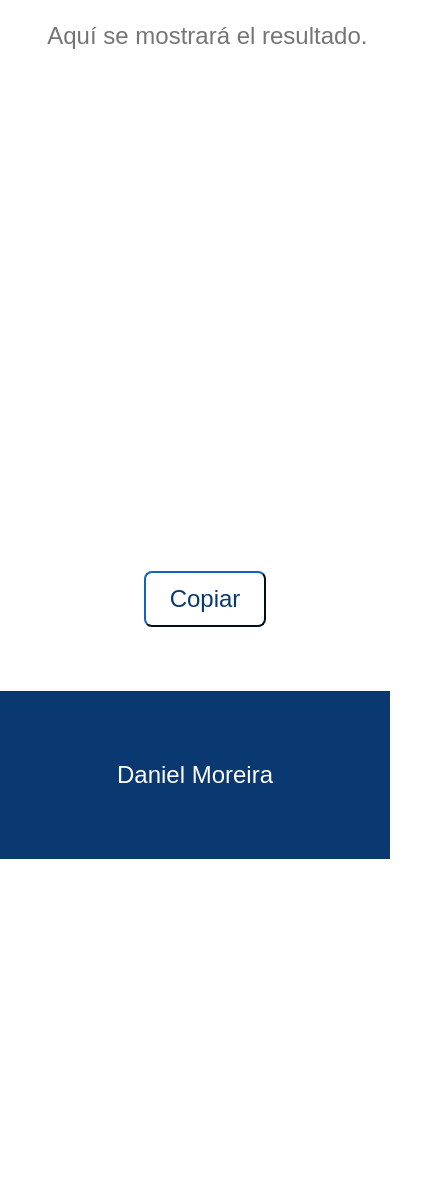
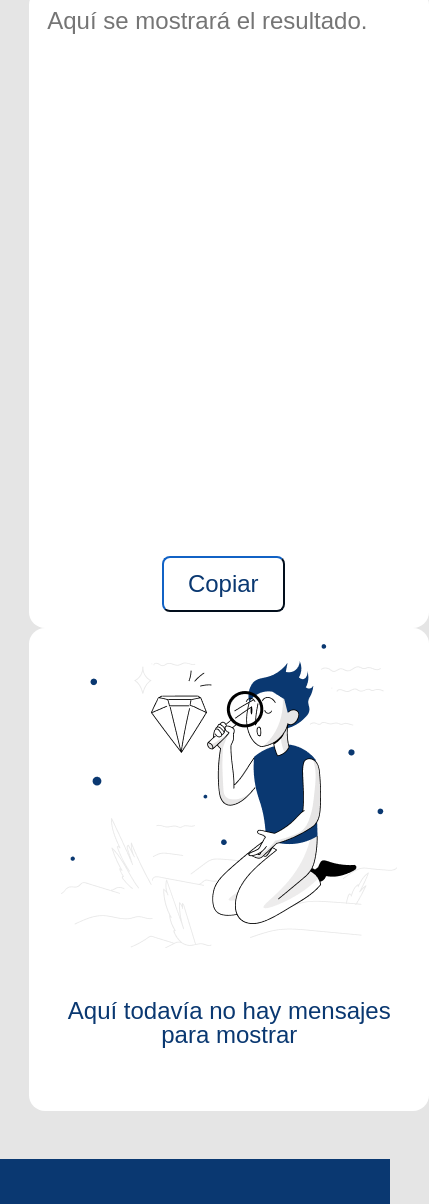
Before and after one commit to danyelmoQT/desafio-encriptador, a plain HTML site: page index.html in a window 390 px wide. Shown: the part 793-1997 px from the top of the page, 429 px wide, since content can reach past the window. Before the commit the page ends 1652 px from the top, so only its background shows below. Drawn offline with Linux system fonts and the light colour scheme.

Commit message:
Versión 0.5 casi completa.

```diff
--- a/functions.js
+++ b/functions.js
@@ -10,24 +10,24 @@ function encriptar() {
             code = "enter";
         }
         else if (letra == "i") {
-            code = "imes"
+            code = "imes";
         }
         else if (letra == "a") {
-            code = "ai"
+            code = "ai";
         }
         else if (letra == "o") {
-            code = "ober"
+            code = "ober";
         }
         else if (letra == "u") {
-            code = "ufat"
+            code = "ufat";
         }
         else {
             code = letra;
         }
         textoSalida = textoSalida + code;
     }
-
     document.getElementById("txtResultado").value = textoSalida;
+    cambiarVisibilidad(textoSalida);
 }
 
 function desencriptar() {
@@ -40,18 +40,24 @@ function desencriptar() {
     textoSalida = textoSalida.replaceAll("ober", "o");
     textoSalida = textoSalida.replaceAll("ufat", "u");
     document.getElementById("txtResultado").value = textoSalida;
+    cambiarVisibilidad(textoSalida);
+}
+
+function cambiarVisibilidad(texto) {
+const col2 = document.getElementsByClassName("col-2");
+const col3 = document.getElementsByClassName("col-3");
+
+    if (texto.length < 1) {
+        col2[0].style.display = "none";
+        col3[0].style.display = "table-cell";
+    } else {
+        col3[0].style.display = "none";
+        col2[0].style.display = "table-cell";
+    }
 }
 
 function copiar() {
     const textSalida = document.getElementById("txtResultado");
-
-    //medio fancy esto:
-    textSalida.select();
-    textSalida.setSelectionRange(0, 99999); // For mobile devices
-
-    //Esta es la línea importante
     navigator.clipboard.writeText(textSalida.value);
-
-    // Aviso
     alert("Texto copiado");
 }
--- a/index.html
+++ b/index.html
@@ -31,11 +31,17 @@
                     <textarea name="txtResultado" id="txtResultado" placeholder="Aquí se mostrará el resultado." readonly="true" rows="19"></textarea>
                     <button id="btnCopiar" onclick="copiar()">Copiar</button>
                 </li>
+                <li class="col-3">
+                    <img src="/imagenes/Muñeco.png" alt="placeholder">
+                    <p>Aquí todavía no hay mensajes para mostrar</p>
+                </li>
             </ul>
         </section>
     </main>
     <footer>
         <h2>Daniel Moreira</h2>
+        <h2>v0.5</h2>
+
     </footer>
 </body>
 
--- a/styles.css
+++ b/styles.css
@@ -1,3 +1,7 @@
+body{
+    background-color: #E5E5E5;
+}
+
 header img {
     margin: 1em;
 }
@@ -23,19 +27,32 @@ ul {
 }
 
 .col-2 {
-    display: table-cell;
+    display: none;
     text-align: center;
     margin: auto;
     padding: 1em;
-    border-width: 2px;
+    background-color: white;
+    border-radius: 1em;
+    border-style: solid;
+    border-color: #0A3871;
+}
+
+.col-3 {
+    display: table-cell;
+    vertical-align: middle;
+    text-align: center;
+    margin: auto;
+    padding: 1em;
+    background-color: white;
     border-radius: 1em;
     border-style: solid;
     border-color: #0A3871;
 }
 
 .frame-principal p {
+    color:#0A3871;
     font-family: Arial, Helvetica, sans-serif;
-    font-size: large;
+    font-size: x-large;
     margin: 2em 0;
 }
 
@@ -43,6 +60,7 @@ textarea {
     color: #0A3871;
     font-family: Arial, Helvetica, sans-serif;
     font-size: x-large;
+    background-color: transparent;
     border: none;
     width: 100%;
     outline: none;
@@ -106,6 +124,11 @@ footer {
         width: 100%;
         border: none;
     }
+    .col-3 {
+        display: block;
+        width: 100%;
+        border: none;
+    }
 
     .botones {
         text-align: center;
```
